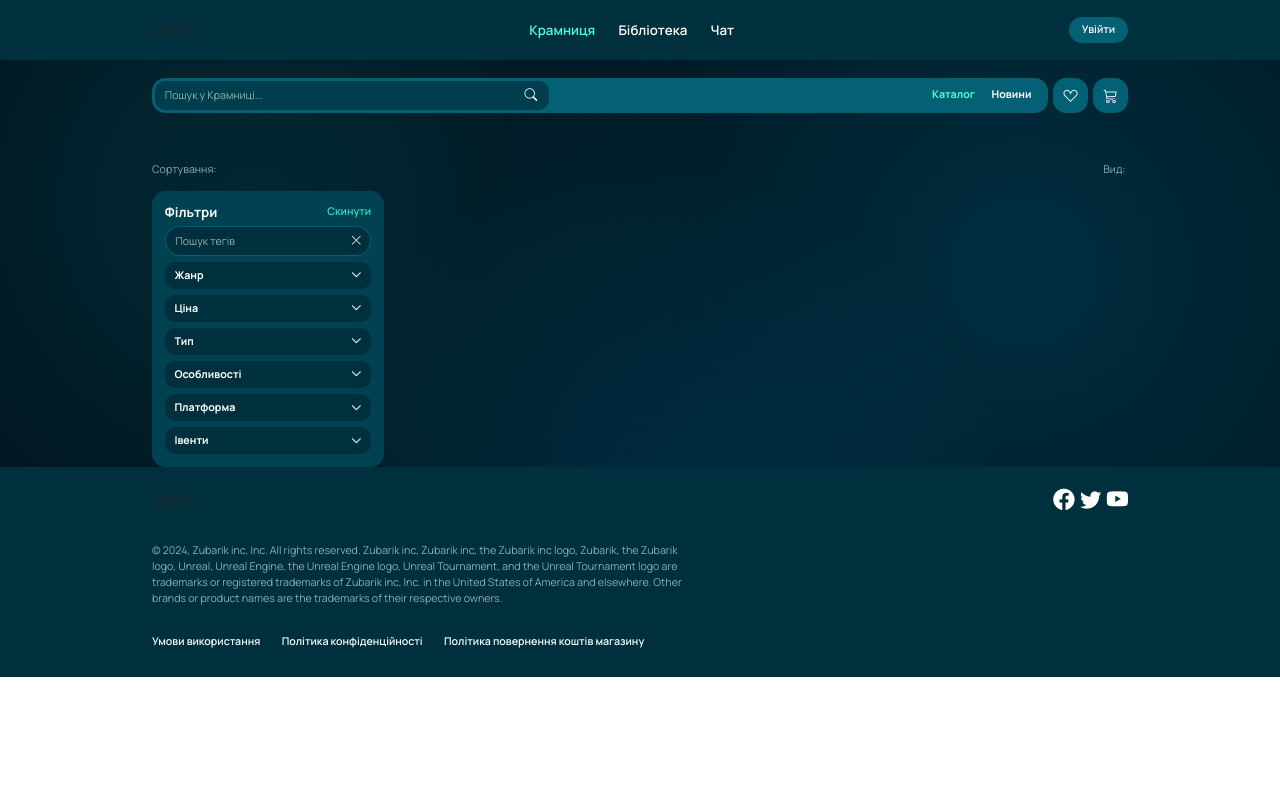
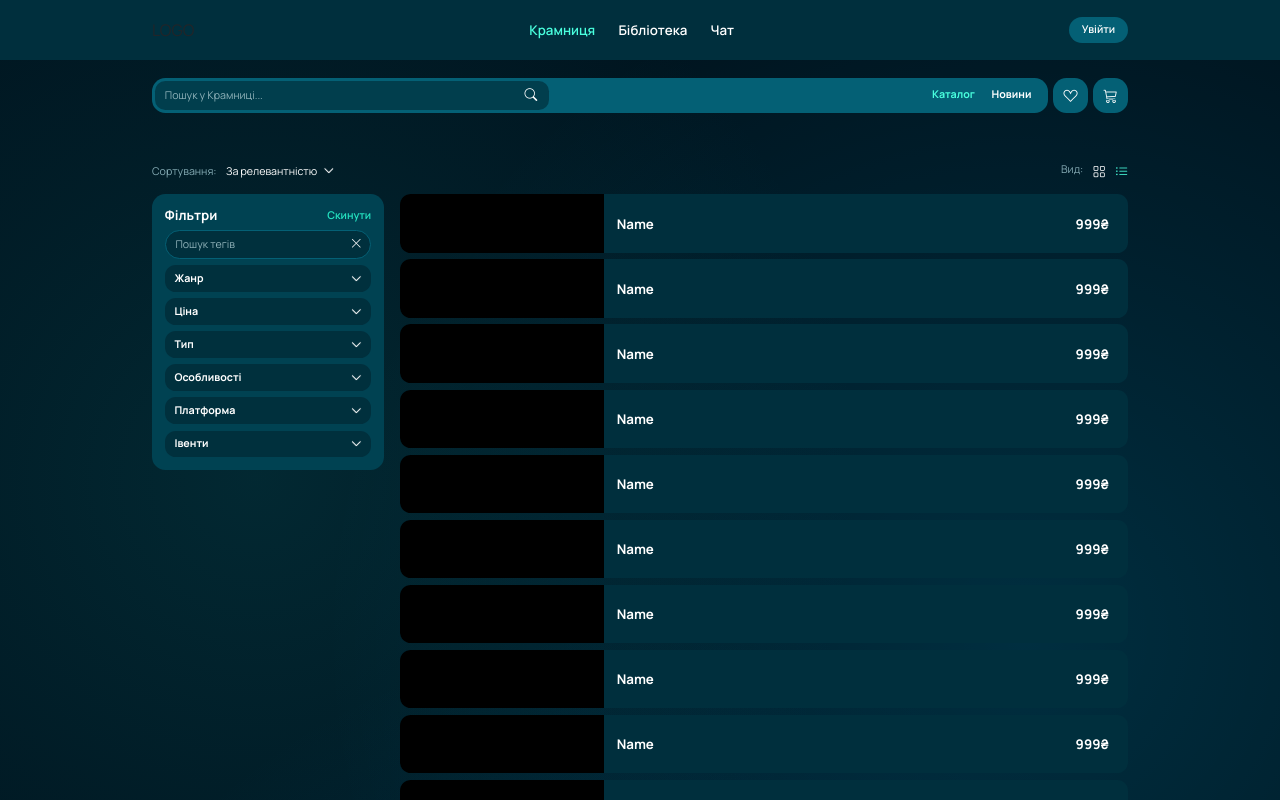
Before and after one commit to kanjo1ndd/gameflow, a React (Vite) app: page /Catalog in a window 1280 px wide. Shown: the top 800 px of the page. Built offline with nearby package versions, Linux system fonts and the light colour scheme; what react-select-country-list would draw is missing.

Commit message:
finish sorting and catalog

```diff
--- a/src/views/catalog/Catalog.css
+++ b/src/views/catalog/Catalog.css
@@ -14,10 +14,78 @@
     margin-top: 4.688vw;
 }
 
-/* .content-catalog-block div:first-child {
-    margin-top: 3.5vw;
-} */
+.block-filter-view {
+    display: flex;
+    position: relative;
+    justify-content: space-between;
+}
 
-/* .content-catalog-block div:last-child {
-    margin-bottom: 4vw;
-} */
+.block-views-row {
+    display: flex;
+    position: relative;
+    justify-content: space-between;
+    flex-wrap: wrap;
+
+    gap: 1vw;
+    width: 56.875vw;
+}
+
+.block-view-row {
+    display: flex;
+    position: relative;
+    flex-direction: column;
+    background-color: rgba(0, 47, 61, 1);
+
+    border-radius: 0.833vw;
+    width: 18.125vw;
+    height: 27.083vw;
+}
+
+.image-block-view-row {
+    background-color: black;
+
+    border-radius: 0.833vw 0.833vw 0 0;
+    width: 100%;
+    height: 20.833vw;
+}
+
+.block-views-column {
+    display: flex;
+    position: relative;
+    flex-direction: column;
+
+    width: 56.875vw;
+    gap: 0.5vw;
+}
+
+.block-view-column {
+    display: flex;
+    position: relative;
+    background-color: rgba(0, 47, 61, 1);
+
+    width: 100%;
+    border-radius: 0.833vw;
+}
+
+.image-block-view-column {
+    background-color: black;
+
+    border-radius: 0.833vw 0 0 0.833vw;
+    width: 15.937vw;
+    height: 4.583vw;
+}
+
+.name-price-view-column {
+    display: flex;
+    position: relative;
+    justify-content: space-between;
+    align-items: center;
+    color: white;
+
+    padding: 0 1.5vw 0 1vw;
+    width: 72%;
+    font-weight: 700;
+    font-size: 1.042vw;
+    line-height: 120%;
+    letter-spacing: 0%;
+}
--- a/src/views/catalog/Catalog.jsx
+++ b/src/views/catalog/Catalog.jsx
@@ -1,17 +1,66 @@
 import Filter, { Sorting } from '../filters/Filters';
 import Footer from '../main/footer/Footer';
 import Header from '../main/header/Header';
+import { useState } from "react";
 import './Catalog.css'
+import '../main/content/Content.css'
 
 export default function Catalog() {
+
+    const [viewMode, setViewMode] = useState("row");
+
     return <>
         <Header />
         <div className='content-catalog'>
             <div className='content-catalog-block'>
-                <Sorting />
-                <Filter />
+                <Sorting viewMode={viewMode} setViewMode={setViewMode}/>
+                <div className='block-filter-view'>
+                    <div>
+                        <Filter />
+                    </div>
+                    {viewMode === "row" ? <ViewColumn /> : <ViewRow />}
+                </div>
             </div>
         </div>
         <Footer />
     </>;
 }
+
+export function ViewRow() {
+    return <>
+        <div className='block-views-row'>
+            {Array(9).fill(null).map((_, index) => (
+                <BlockViewRow key={index} />
+            ))}
+        </div>
+    </>;
+}
+
+export function BlockViewRow() {
+    return <>
+        <div className='block-view-row'>
+            <div className='image-block-view-row' />
+            <div className='name-game'>Name</div>
+            <div className='price-game'>9999₴</div>
+        </div>
+    </>;
+}
+
+export function ViewColumn() {
+    return <>
+        <div className='block-views-column'>
+            {Array(16).fill(null).map((_, index) => (
+                <BlockViewColumn key={index} />
+            ))}
+        </div>
+    </>;
+}
+
+export function BlockViewColumn() {
+    return <>
+        <div className='block-view-column'>
+            <div className='image-block-view-column' />
+            <div className='name-price-view-column'>Name <div>999₴</div></div>
+        </div>
+    </>;
+}
--- a/src/views/filters/Filters.css
+++ b/src/views/filters/Filters.css
@@ -17,7 +17,77 @@
 
     font-weight: 400;
     font-size: 0.833vw;
-    gap: 0.2vw;
+    gap: 0.75vw;
+}
+
+.list-sorting-text {
+    display: flex;
+    cursor: pointer;
+    color: white;
+
+    gap: 0.5vw;
+}
+
+.list-sorting-text:hover {
+    color: rgba(36, 229, 194, 1);
+}
+
+.list-sorting-text.active {
+    color: rgba(36, 229, 194, 1);
+}
+
+.sorting-menu {
+    display: flex;
+    position: absolute;
+    flex-direction: column;
+    background-color: rgba(0, 66, 82, 1);
+    border: 1px solid rgba(4, 96, 117, 1);
+
+    padding: 0.5vw 0.5vw;
+    border-radius: 0.417vw;
+    left: 7%;
+    top: 130%;
+    z-index: 1;
+}
+
+.sorting-option {
+    cursor: pointer;
+    color: white;
+
+    border-radius: 1.042vw;
+    padding: 0.5vw 0.75vw;
+    font-weight: 400;
+    font-size: 0.833vw;
+    line-height: 125%;
+    letter-spacing: -1%;
+}
+
+.sorting-option.active {
+    background-color: rgba(55, 195, 255, 0.25);
+}
+
+.sorting-option:hover {
+    filter: brightness(0.8);
+}
+
+.bi-grid {
+    cursor: pointer;
+    color: white;
+    font-size: 1vw;
+}
+
+.bi-grid.active {
+    color: rgba(73, 255, 222, 1);
+}
+
+.bi-list-ul {
+    cursor: pointer;
+    color: white;
+    font-size: 1vw;
+}
+
+.bi-list-ul.active {
+    color: rgba(73, 255, 222, 1);
 }
 
 /* Фильтр */
--- a/src/views/filters/Filters.jsx
+++ b/src/views/filters/Filters.jsx
@@ -86,21 +86,55 @@ export default function Filter() {
     </>;
 }
 
-export function Sorting() {
+export function Sorting({ viewMode, setViewMode }) {
 
     const [isMenuOpen, setIsMenuOpen] = useState(false);
+    const [selectedSort, setSelectedSort] = useState("За релевантністю");
+
+    const sortOptions = [
+        "За релевантністю",
+        "Спочатку популярні",
+        "Спочатку нові",
+        "За оцінкою",
+        "Від дешевих до дорогих",
+        "Від дорогих до дешевих",
+        "А – Я",
+        "Я – А",
+    ];
+
+    const handleSelect = (option) => {
+        setSelectedSort(option);
+        setIsMenuOpen(false);
+    };
 
     return <>
         <div className='sorting-block'>
             <div className='sorting-text'> Сортування:
-                <div>
+                <div className={`list-sorting-text ${isMenuOpen ? "active" : ""}`}
+                    onClick={() => setIsMenuOpen(!isMenuOpen)}> {selectedSort} <i className="bi bi-chevron-down" /></div>
+            </div>
 
+            {isMenuOpen && (
+                <div className="sorting-menu">
+                    {sortOptions.map((option) => (
+                        <div
+                            key={option}
+                            className={`sorting-option ${
+                            option === selectedSort ? "active" : ""
+                            }`}
+                            onClick={() => handleSelect(option)}
+                        >
+                            {option}
+                        </div>
+                    ))}
                 </div>
-            </div>
+            )}
+
             <div className='sorting-text'> Вид:
-                <div>
-
-                </div>
+                <i className={`bi bi-grid ${viewMode === "column" ? "active" : ""}`}
+                    onClick={() => setViewMode("column")} />
+                <i className={`bi bi-list-ul ${viewMode === "row" ? "active" : ""}`}
+                    onClick={() => setViewMode("row")} />
             </div>
         </div>
     </>;
--- a/src/views/main/content/Content.css
+++ b/src/views/main/content/Content.css
@@ -4,10 +4,6 @@
     align-items: center;
 
     width: 100%;
-}
-
-.content > div:last-child {
-    margin-bottom: 12vw;
 }
 
 .main-image {
--- a/src/views/main/footer/Footer.css
+++ b/src/views/main/footer/Footer.css
@@ -4,6 +4,7 @@
     position: relative;
     background-color: rgba(0, 47, 61, 1);
 
+    margin-top: 12vw;
     width: 100%;
     height: 16.459vw;
 }
```
